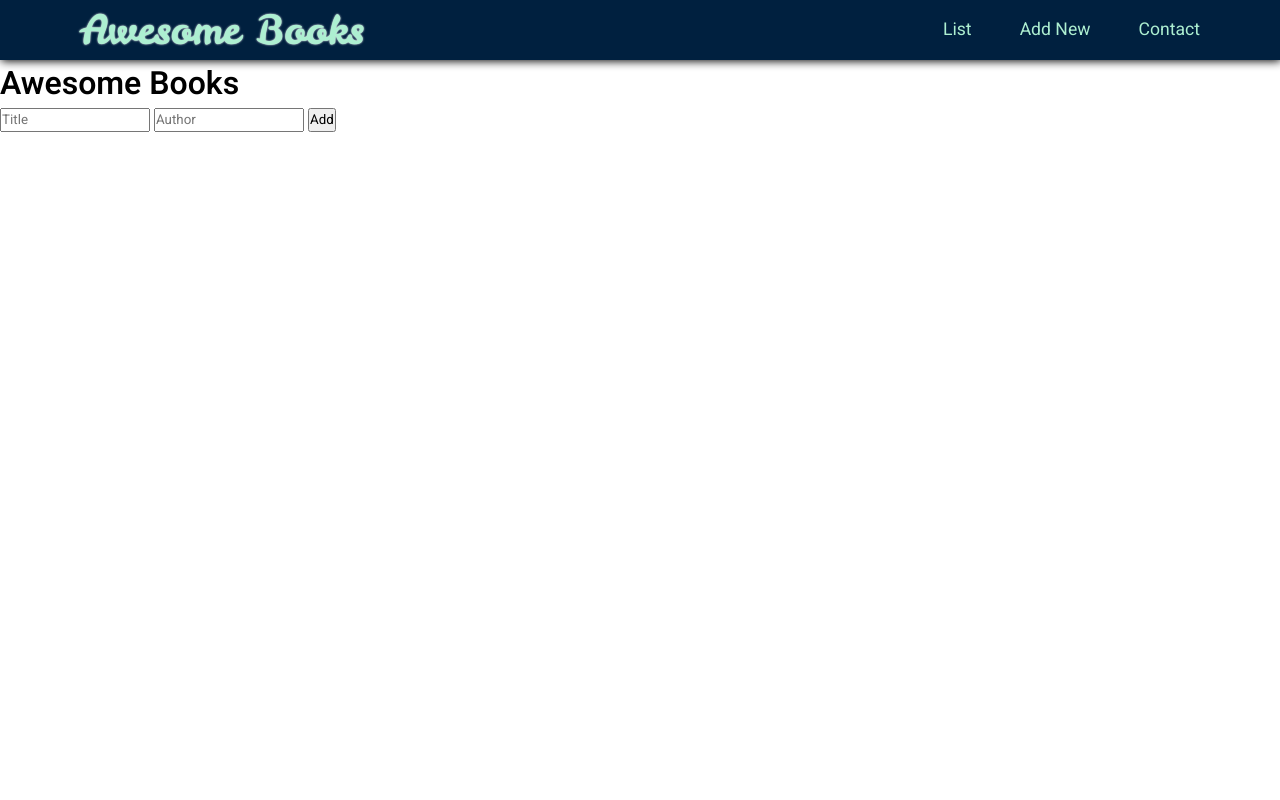
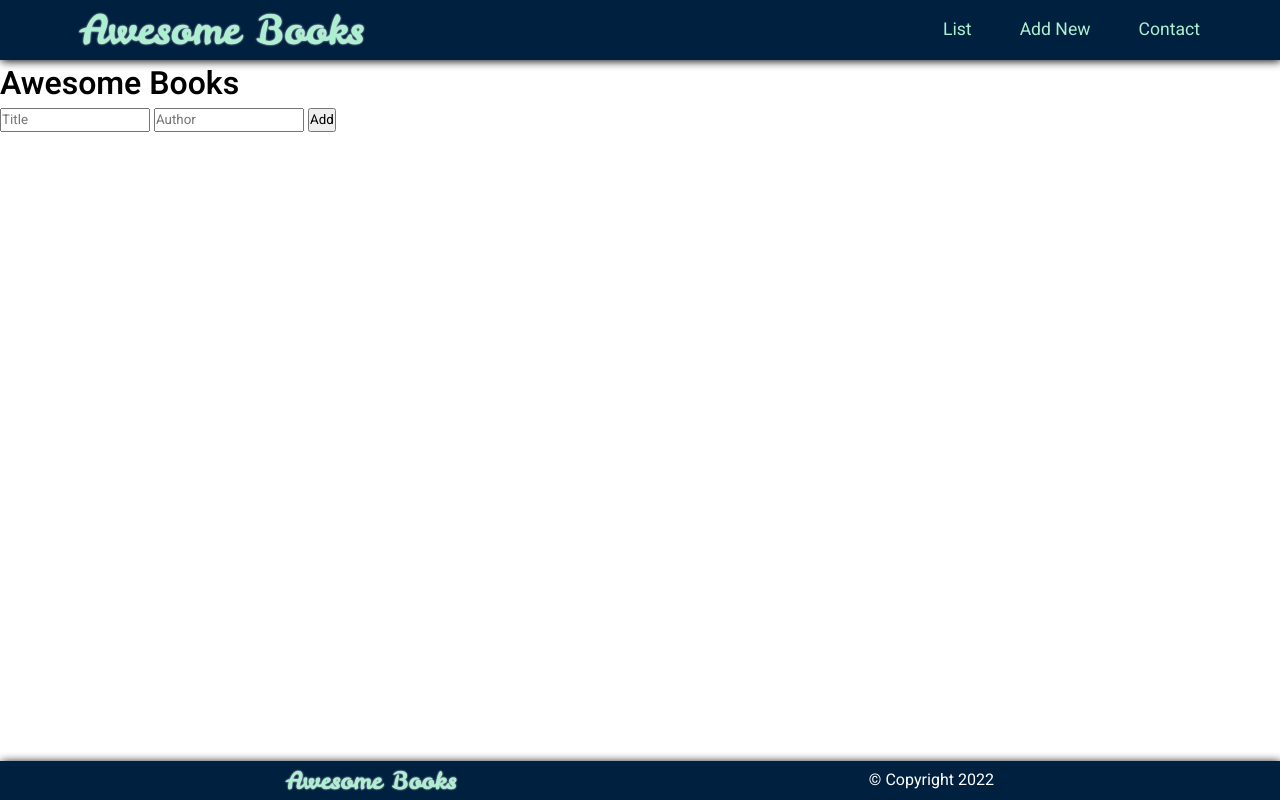
Before and after one commit to jasonfelice/Favorite-Books, a website: page index.html in a window 1280 px wide. Drawn offline with Linux system fonts and the light colour scheme; files that its build step writes are made by us from their sources.

Commit message:
Add and style footer for desktop screen

```diff
--- a/assets/css/style.css
+++ b/assets/css/style.css
@@ -61,3 +61,22 @@ header ul {
 .desktop-nav li:hover::after {
   width: 100%;
 }
+
+/* Footer */
+footer {
+  background: var(--primary);
+  position: fixed;
+  bottom: 0;
+  right: 0;
+  left: 0;
+  padding: 0.2rem 5rem;
+  display: flex;
+  justify-content: space-around;
+  align-items: center;
+  filter: drop-shadow(1px 1px 5px black);
+  color: #fff;
+}
+
+footer .logo {
+  font-size: 1.5rem;
+}
--- a/index.html
+++ b/index.html
@@ -30,6 +30,10 @@
         <input id="author" type="text" placeholder="Author">
         <button type="button" id="add-book">Add</button>
     </div>
+    <footer>
+        <a class="logo" href="#">Awesome Books</a>
+        <span>&#169 Copyright 2022</span>
+    </footer>
 </body>
 
 </html>
```
